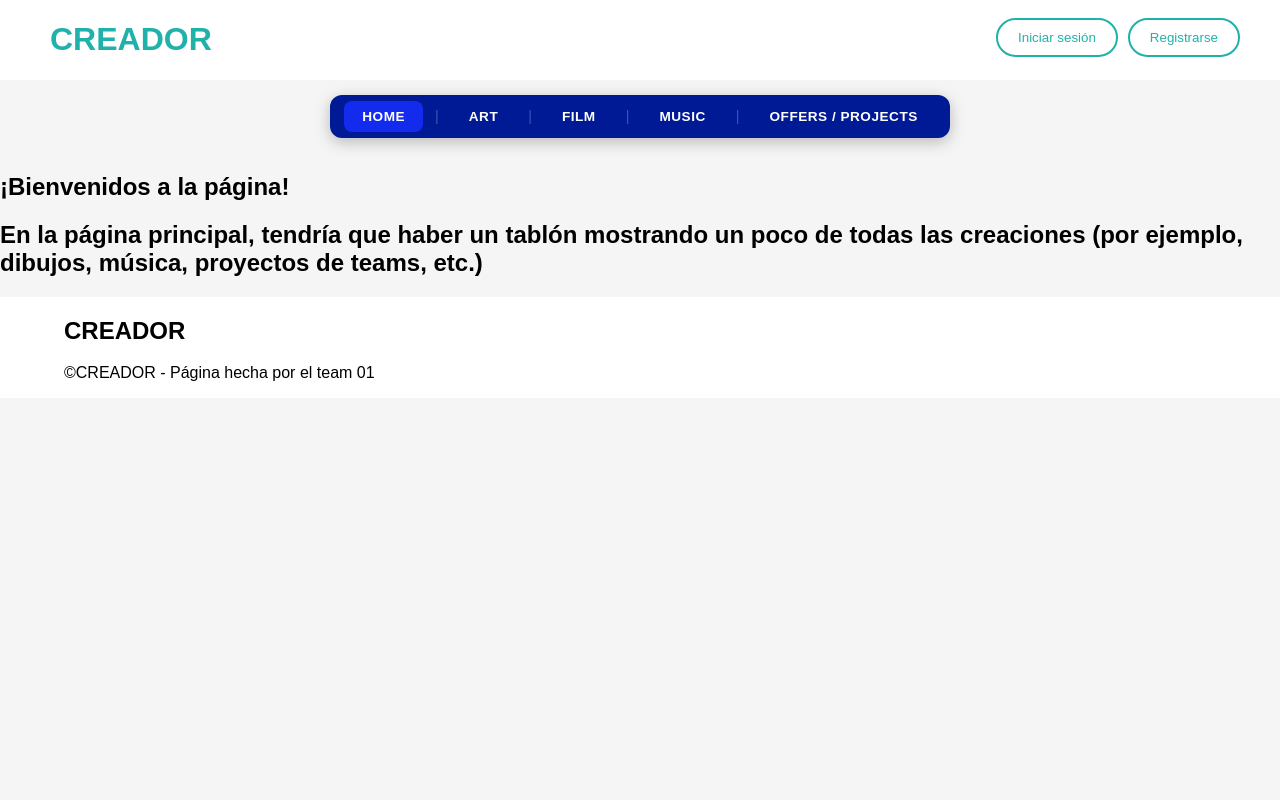
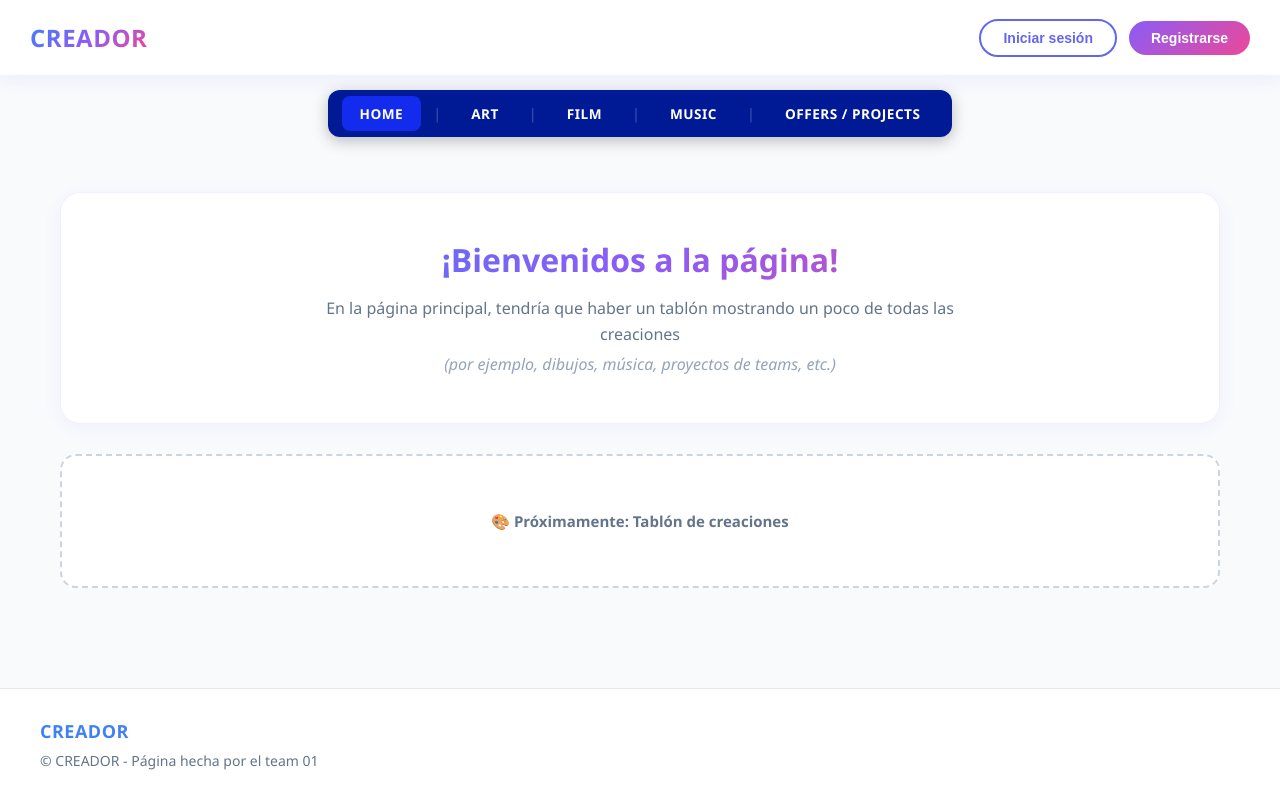
Before and after one commit to TrollerImpala/CREADOR, a React (Vite) app in the folder frontend/: page / in a window 1280 px wide. Built offline with nearby package versions, Linux system fonts and the light colour scheme.

Commit message:
Visuales

```diff
--- a/frontend/src/components/App/GaleriaArte-app.tsx
+++ b/frontend/src/components/App/GaleriaArte-app.tsx
@@ -2,14 +2,11 @@ import { useEffect, useState } from "react";
 import { useNavigate } from "react-router-dom";
 import Header from "./Header";
 import CreateTool from "./Create-tool";
-
 import Nav from "./Nav";
-
 import type { ArtInfo, CreateToolProps } from "../tools/types";
-
 import { errorMsg } from "../tools/errorUtils";
-
 import ArtPostPrev from "../templates/ArtTemplate";
+import '../../styles/GaleriaArte.css'; // <-- Única adición para aplicar los estilos
 
 function GaleriaArte() {
   const Navigate = useNavigate();
@@ -18,13 +15,7 @@ function GaleriaArte() {
 
   const obtenerPosts = async () => {
     try{
-      const response = await fetch(`${import.meta.env.VITE_API_URL}/Art/ArtPosts`);//, {
-      //   method : 'GET',
-      //   headers : {
-      //     'Content-Type' : 'application/json',
-      //     'Authorization' : `Bearer ${localStorage.getItem('access_token')}`
-      //   }}
-      // );
+      const response = await fetch(`${import.meta.env.VITE_API_URL}/Art/ArtPosts`);
       if (!response.ok) await errorMsg(response, 'Error al cargar el Arte');
 
       const data = await response.json();
@@ -40,17 +31,20 @@ function GaleriaArte() {
 
   return (
     <>
-
       <Header/>
       <Nav/>
 
-      <button onClick={() => Navigate('PostearArte')}>Postear Arte</button>
-      {posts.map((post) =>
-        <ArtPostPrev post={post} />
+      <div className="galeria-content">
+        <button className="btn-postear" onClick={() => Navigate('PostearArte')}>Postear Arte</button>
 
-      )}
+        <div className="posts-container">
+          {posts.map((post) =>
+            <ArtPostPrev post={post} />
+          )}
+        </div>
 
-      { (posts.length == 0) && <h3>Cargando...</h3>}
+        { (posts.length == 0) && <h3 className="cargando-texto">Cargando...</h3>}
+      </div>
     </>
   );
 }
--- a/frontend/src/components/App/GaleriaMusica-app.tsx
+++ b/frontend/src/components/App/GaleriaMusica-app.tsx
@@ -2,6 +2,7 @@ import { useEffect, useState } from "react";
 import { useNavigate } from "react-router-dom";
 import Header from "./Header";
 import CreateTool from "./Create-tool";
+import '../../styles/GaleriaMusica.css';
 
 import Nav from "./Nav";
 
@@ -11,6 +12,7 @@ import { useForm } from "../hooks/useForm";
 import { errorMsg } from "../tools/errorUtils";
 
 import MusicPostPrev from "../templates/MusicTemplate";
+
 function GaleriaMusica() {
   const Navigate = useNavigate();
 
@@ -18,13 +20,7 @@ function GaleriaMusica() {
 
   const obtenerPosts = async () => {
     try{
-      const response = await fetch('http://localhost:8080/api/Music/MusicPosts');//, {
-      //   method : 'GET',
-      //   headers : {[]
-      //     'Content-Type' : 'application/json',
-      //     'Authorization' : `Bearer ${localStorage.getItem('access_token')}`
-      //   }}
-      // );
+      const response = await fetch('http://localhost:8080/api/Music/MusicPosts');
       if (!response.ok) await errorMsg(response, 'Error al cargar la cancion');
 
       const data = await response.json();
@@ -39,19 +35,26 @@ function GaleriaMusica() {
   useEffect(() => { obtenerPosts(); }, []);
 
   return (
-    <>
-
+    <div className="galeria-musica-page">
       <Header/>
       <Nav/>
 
-      <button onClick={() => Navigate('PostearCancion')}>Postear Cancion</button>
-      {posts.map((post) =>
-        <MusicPostPrev post={post} />
+      <div className="galeria-musica-content">
+        <button className="btn-postear-cancion" onClick={() => Navigate('PostearCancion')}>
+          Postear Cancion
+        </button>
 
-      )}
+        <div className="music-grid">
+          {posts.map((post) =>
+            <div className="music-card-wrapper">
+              <MusicPostPrev post={post} />
+            </div>
+          )}
+        </div>
 
-      { (posts.length == 0) && <h3>Cargando...</h3>}
-    </>
+        { (posts.length == 0) && <h3 className="cargando-musica">Cargando...</h3>}
+      </div>
+    </div>
   );
 }
 
--- a/frontend/src/components/App/Header.tsx
+++ b/frontend/src/components/App/Header.tsx
@@ -2,7 +2,7 @@ import React, { useState, useEffect } from 'react';
 import { useNavigate } from 'react-router-dom';
 import { logout } from '../tools/logout';
 import '../../styles/Header.css';
-import '../../styles/Userboton.css'; // Importamos los estilos del botón
+import '../../styles/Userboton.css';
 
 function BotonLogin() {
   const navigate = useNavigate();
@@ -40,7 +40,6 @@ function BotonUser() {
   const [avatarUrl, setAvatarUrl] = useState('');
   const [inicial, setInicial] = useState('U');
 
-  // Consultamos el endpoint del backend para extraer la imagen de perfil actual
   useEffect(() => {
     const fetchUserAvatar = async () => {
       try {
@@ -85,12 +84,7 @@ function BotonUser() {
         <img
           src={avatarUrl}
           alt="Avatar"
-          style={{
-            width: '100%',
-            height: '100%',
-            borderRadius: '50%',
-            objectFit: 'cover'
-          }}
+          className="header-avatar-img"
         />
       ) : (
         inicial
@@ -111,7 +105,6 @@ export function Header() {
       {!accessToken ? (
         <div id="Ini-Reg">
           <BotonLogin />
-          <br />
           <BotonRegister />
         </div>
       ) : (
--- a/frontend/src/components/App/Posts/Postear-Arte.tsx
+++ b/frontend/src/components/App/Posts/Postear-Arte.tsx
@@ -3,6 +3,8 @@ import { useForm } from '../../hooks/useForm';
 
 import { errorMsg } from '../../tools/errorUtils';
 import { refreshToken } from '../../tools/refresh_token';
+
+import '../../../styles/Postear.css';
 
 interface ArtPostForm {
   title: string;
@@ -80,7 +82,7 @@ function PostearArte() {
 
       if (response.status === 401) {
         await refreshToken();
-//        console.log(localStorage.getItem('access_token'));
+//       console.log(localStorage.getItem('access_token'));
         const newAccessToken = localStorage.getItem('access_token');
 
         if (newAccessToken) {
--- a/frontend/src/components/Home.tsx
+++ b/frontend/src/components/Home.tsx
@@ -1,5 +1,5 @@
 import { useEffect } from 'react';
-import Header from './App/Header'; // Ajusta la ruta según la carpeta donde guardes Header.tsx
+import Header from './App/Header';
 import Nav from './App/Nav';
 import '../styles/Home.css';
 
@@ -10,27 +10,34 @@ function Home() {
   }, []);
 
   return (
-    <>
+    <div className="home-container">
       <Header />
-
       <Nav />
 
-      <section>
-        <h1>¡Bienvenidos a la página!</h1>
+      <main className="home-main">
+        <section className="welcome-hero">
+          <h1>¡Bienvenidos a la página!</h1>
+          <p className="welcome-subtitle">
+            En la página principal, tendría que haber un tablón mostrando un poco de todas las creaciones
+            <span>(por ejemplo, dibujos, música, proyectos de teams, etc.)</span>
+          </p>
+        </section>
 
-        <h2>
-          En la página principal, tendría que haber un tablón mostrando un poco de todas las creaciones
-          (por ejemplo, dibujos, música, proyectos de teams, etc.)
-        </h2>
-      </section>
+        {/* Espacio reservado para cuando implementes el tablón */}
+        <section className="dashboard-grid">
+          <div className="placeholder-card">
+            <p>🎨 Próximamente: Tablón de creaciones</p>
+          </div>
+        </section>
+      </main>
 
-      <footer>
-        <div>
+      <footer className="home-footer">
+        <div className="footer-content">
           <h2>CREADOR</h2>
-          <p>©CREADOR - Página hecha por el team 01</p>
+          <p>© CREADOR - Página hecha por el team 01</p>
         </div>
       </footer>
-    </>
+    </div>
   );
 }
 
--- a/frontend/src/components/templates/MusicTemplate.tsx
+++ b/frontend/src/components/templates/MusicTemplate.tsx
@@ -4,7 +4,7 @@ import type { MusicInfo } from "../tools/types";
 
 import '../../styles/templates-styles/MusicTemplate.css';
 
-function MusicPostPrev ( { post } : { post: MusicInfo } ) {
+function MusicPostPrev ( { post } : { post: MusicInfo }) {
     const Navigate = useNavigate();
 
     return (
--- /dev/null
+++ b/frontend/src/styles/GaleriaArte.css
@@ -0,0 +1,44 @@
+/* Contenedor general para organizar la página */
+.galeria-content {
+  max-width: 1200px;
+  margin: 0 auto;
+  padding: 30px 20px;
+  font-family: 'Segoe UI', Arial, sans-serif;
+}
+
+/* Botón de Postear Arte con degradado azul-violeta-rosado */
+.btn-postear {
+  display: inline-block;
+  padding: 12px 24px;
+  border-radius: 999px;
+  border: none;
+  background: linear-gradient(135deg, #3b82f6 0%, #8b5cf6 50%, #ec4899 100%);
+  color: white;
+  font-size: 15px;
+  font-weight: 600;
+  cursor: pointer;
+  margin-bottom: 30px;
+  transition: all 0.25s ease;
+  box-shadow: 0 4px 15px rgba(139, 92, 246, 0.25);
+}
+
+.btn-postear:hover {
+  transform: translateY(-2px);
+  box-shadow: 0 6px 20px rgba(236, 72, 153, 0.35);
+  opacity: 0.95;
+}
+
+/* Contenedor en cuadrícula para que los posts se vean ordenados */
+.posts-container {
+  display: grid;
+  grid-template-columns: repeat(auto-fill, minmax(280px, 1fr));
+  gap: 25px;
+}
+
+/* Texto de carga */
+.cargando-texto {
+  text-align: center;
+  color: #64748b;
+  font-weight: 600;
+  margin-top: 50px;
+}
--- a/frontend/src/styles/GaleriaMusica.css
+++ b/frontend/src/styles/GaleriaMusica.css
@@ -0,0 +1,63 @@
+/* Contenedor general */
+.galeria-musica-page {
+  background-color: #f8fafc;
+  min-height: 100vh;
+  font-family: 'Segoe UI', Arial, sans-serif;
+}
+
+.galeria-musica-content {
+  max-width: 1200px;
+  margin: 0 auto;
+  padding: 30px 20px;
+}
+
+/* Botón específico de Postear Canción (con degradado azul, violeta y rosado) */
+.btn-postear-cancion {
+  display: inline-block;
+  margin-bottom: 30px;
+  padding: 12px 24px;
+  border-radius: 999px;
+  border: none;
+  background: linear-gradient(135deg, #3b82f6 0%, #8b5cf6 50%, #ec4899 100%);
+  color: white;
+  font-size: 15px;
+  font-weight: 600;
+  cursor: pointer;
+  transition: all 0.25s ease;
+  box-shadow: 0 4px 15px rgba(139, 92, 246, 0.25);
+}
+
+.btn-postear-cancion:hover {
+  transform: translateY(-2px);
+  box-shadow: 0 6px 20px rgba(236, 72, 153, 0.35);
+  opacity: 0.95;
+}
+
+/* Cuadrícula para los posts de música */
+.music-grid {
+  display: grid;
+  grid-template-columns: repeat(auto-fill, minmax(280px, 1fr));
+  gap: 25px;
+}
+
+.music-card-wrapper {
+  background: white;
+  border-radius: 16px;
+  overflow: hidden;
+  box-shadow: 0 4px 15px rgba(111, 78, 255, 0.04);
+  border: 1px solid rgba(139, 92, 246, 0.1);
+  transition: transform 0.25s ease, box-shadow 0.25s ease;
+}
+
+.music-card-wrapper:hover {
+  transform: translateY(-4px);
+  box-shadow: 0 8px 25px rgba(139, 92, 246, 0.12);
+}
+
+/* Texto de Cargando */
+.cargando-musica {
+  text-align: center;
+  color: #64748b;
+  font-weight: 600;
+  margin-top: 50px;
+}
--- a/frontend/src/styles/Header.css
+++ b/frontend/src/styles/Header.css
@@ -1,62 +1,124 @@
+/* --- Header Principal --- */
 header {
-  background-color: white;
+  background-color: #ffffff;
+  display: flex;
+  justify-content: space-between;
+  align-items: center;
+  width: 100%;
+  height: 75px;
+  padding: 0 30px;
+  box-shadow: 0 4px 20px rgba(111, 78, 255, 0.08); /* Sutil sombra violeta */
+  box-sizing: border-box;
+  position: sticky;
+  top: 0;
+  z-index: 1000;
+}
+
+#title-head h1 {
+  margin: 0;
+  font-size: 24px;
+  font-weight: 800;
+  /* Degradado de azul a violeta y rosado para el título */
+  background: linear-gradient(135deg, #3b82f6 0%, #8b5cf6 50%, #ec4899 100%);
+  -webkit-background-clip: text;
+  -webkit-text-fill-color: transparent;
+  letter-spacing: 0.5px;
+}
+
+/* --- Contenedor de Iniciar Sesión / Registrarse --- */
+#Ini-Reg {
+  background-color: transparent;
   display: flex;
   justify-content: flex-end;
-  width: 100%;
+  align-items: center;
+  gap: 12px;
 }
 
-#title-head {
-  padding-left: 50px;
-  color: lightseagreen;
+/* --- Contenedor de Usuario y Logout --- */
+.user-actions-container {
+  display: flex;
+  align-items: center;
+  gap: 15px;
 }
 
-#Ini-Reg {
-  background-color: white;
-  display: flex;
-  justify-content: flex-end;
-  width: 100%;
-  padding-right: 40px;
-  height: 75px;
-  align-items: center;
-  gap: 5px;
+/* --- Estilos base compartidos para los botones --- */
+#Ini-Reg button,
+#btn-logout {
+  padding: 9px 22px;
+  border-radius: 999px;
+  font-size: 14px;
+  font-weight: 600;
+  cursor: pointer;
+  transition: all 0.25s ease-in-out;
 }
 
-#Ini-Reg button,
-#btn-logout {
-  padding: 10px 20px;
-  border-radius: 999px;
+/* Botón Iniciar Sesión (Borde azul/violeta) */
+#btn-log {
+  border: 2px solid #6366f1;
+  background-color: white;
+  color: #6366f1;
 }
 
-#btn-log,
-#btn-reg,
-#btn-logout {
-  border: 2px solid lightseagreen;
-  background-color: white;
-  color: lightseagreen;
-  cursor: pointer;
+#btn-log:hover {
+  background-color: #6366f1;
+  color: white;
+  box-shadow: 0 4px 12px rgba(99, 102, 241, 0.25);
 }
 
+/* Botón Registrarse (Fondo degradado violeta-rosado) */
+#btn-reg {
+  border: none;
+  background: linear-gradient(135deg, #8b5cf6 0%, #ec4899 100%);
+  color: white;
+  padding: 11px 24px; /* Un pelín más grande para compensar el borde */
+}
+
+#btn-reg:hover {
+  opacity: 0.9;
+  transform: translateY(-1px);
+  box-shadow: 0 4px 15px rgba(236, 72, 153, 0.35);
+}
+
+/* Botón Cerrar Sesión (Tono rojizo/rosado suave) */
+#btn-logout {
+  border: 2px solid #f43f5e;
+  background-color: white;
+  color: #f43f5e;
+}
+
+#btn-logout:hover {
+  background-color: #f43f5e;
+  color: white;
+  box-shadow: 0 4px 12px rgba(244, 63, 94, 0.25);
+}
+
+/* --- Avatar de Usuario --- */
 #btn-user-avatar {
-  width: 40px;
-  height: 40px;
+  width: 42px;
+  height: 42px;
   border-radius: 50%;
-  background-color: transparent; /* Quitamos el fondo gris por defecto si hay imagen */
   color: #fff;
-  border: none; /* Elimina cualquier borde */
-  outline: none; /* Elimina el borde de enfoque del navegador */
+  border: 2px solid #8b5cf6;
   cursor: pointer;
   font-weight: bold;
   display: flex;
   align-items: center;
   justify-content: center;
-  font-size: 16px;
-  overflow: hidden; /* Recorta perfectamente la imagen en círculo */
-  padding: 0; /* Elimina espacios internos del botón */
+  font-size: 15px;
+  overflow: hidden;
+  padding: 0;
+  outline: none;
+  transition: transform 0.2s ease, box-shadow 0.2s ease;
 }
 
-/* Si no tiene imagen y usa la inicial, le dejamos un fondito gris */
+#btn-user-avatar:hover {
+  transform: scale(1.06);
+  box-shadow: 0 0 12px rgba(139, 92, 246, 0.4);
+}
+
+/* Si no tiene imagen y usa la inicial (Fondo degradado) */
 #btn-user-avatar:not(:has(img)) {
-  background-color: #6c757d;
+  background: linear-gradient(135deg, #3b82f6 0%, #8b5cf6 100%);
 }
 
 .header-avatar-img {
--- a/frontend/src/styles/Home.css
+++ b/frontend/src/styles/Home.css
@@ -1,17 +1,115 @@
+/* --- Estilos Generales --- */
 html,
 body {
   margin: 0;
   padding: 0;
-  background-color: whitesmoke;
-  font-family: Arial, Helvetica, sans-serif;
+  background-color: #f8fafc; /* Un gris/blanco azulado muy moderno */
+  font-family: 'Segoe UI', Arial, Helvetica, sans-serif;
+  color: #1e293b;
   overflow-x: hidden;
 }
 
-footer {
-  background-color: white;
+.home-container {
   display: flex;
+  flex-direction: column;
+  min-height: 100vh;
 }
 
-footer > div {
-  margin-left: 5%;
+/* --- Contenido Principal (Hero / Sección de bienvenida) --- */
+.home-main {
+  flex: 1;
+  max-width: 1200px;
+  width: 100%;
+  margin: 0 auto;
+  padding: 40px 20px;
+  box-sizing: border-box;
 }
+
+.welcome-hero {
+  background: white;
+  padding: 45px 40px;
+  border-radius: 20px;
+  box-shadow: 0 4px 20px rgba(111, 78, 255, 0.05);
+  text-align: center;
+  border: 1px solid rgba(139, 92, 246, 0.1);
+}
+
+.welcome-hero h1 {
+  margin: 0 0 15px 0;
+  font-size: 32px;
+  font-weight: 800;
+  /* Degradado de azul a violeta y rosado en sintonía con el Header */
+  background: linear-gradient(135deg, #3b82f6 0%, #8b5cf6 50%, #ec4899 100%);
+  -webkit-background-clip: text;
+  -webkit-text-fill-color: transparent;
+}
+
+.welcome-subtitle {
+  font-size: 16px;
+  color: #64748b;
+  line-height: 1.6;
+  max-width: 700px;
+  margin: 0 auto;
+}
+
+.welcome-subtitle span {
+  display: block;
+  margin-top: 5px;
+  font-style: italic;
+  color: #94a3b8;
+}
+
+/* --- Sección del Tablón (Placeholder temporal) --- */
+.dashboard-grid {
+  margin-top: 30px;
+}
+
+.placeholder-card {
+  background: white;
+  border: 2px dashed #cbd5e1;
+  border-radius: 16px;
+  padding: 40px;
+  text-align: center;
+  color: #64748b;
+  font-weight: 600;
+  font-size: 15px;
+  transition: all 0.2s ease;
+}
+
+.placeholder-card:hover {
+  border-color: #8b5cf6;
+  color: #8b5cf6;
+}
+
+/* --- Footer Mejorado --- */
+.home-footer {
+  background-color: white;
+  border-top: 1px solid #e2e8f0;
+  padding: 30px 0;
+  margin-top: auto;
+}
+
+.footer-content {
+  max-width: 1200px;
+  margin: 0 auto;
+  padding: 0 30px;
+  display: flex;
+  flex-direction: column;
+  gap: 8px;
+}
+
+.footer-content h2 {
+  margin: 0;
+  font-size: 18px;
+  font-weight: 800;
+  background: linear-gradient(135deg, #3b82f6 0%, #8b5cf6 100%);
+  -webkit-background-clip: text;
+  -webkit-text-fill-color: transparent;
+  letter-spacing: 0.5px;
+}
+
+.footer-content p {
+  margin: 0;
+  font-size: 14px;
+  color: #64748b;
+}
--- /dev/null
+++ b/frontend/src/styles/Postear.css
@@ -0,0 +1,84 @@
+/* Contenedor general del formulario para centrarlo y darle fondo */
+form {
+  max-width: 500px;
+  margin: 40px auto;
+  padding: 35px;
+  background-color: #ffffff;
+  border-radius: 20px;
+  box-shadow: 0 4px 20px rgba(111, 78, 255, 0.06);
+  border: 1px solid rgba(139, 92, 246, 0.1);
+  display: flex;
+  flex-direction: column;
+  gap: 15px;
+  font-family: 'Segoe UI', Arial, sans-serif;
+}
+
+/* Etiquetas */
+label {
+  font-size: 14px;
+  font-weight: 600;
+  color: #475569;
+}
+
+/* Campos de texto y selector */
+input[type="text"],
+textarea,
+select {
+  padding: 12px 15px;
+  border-radius: 10px;
+  border: 1px solid #cbd5e1;
+  font-size: 14px;
+  background-color: #fff;
+  color: #1e293b;
+  outline: none;
+  transition: all 0.2s ease;
+}
+
+input[type="text"]:focus,
+textarea:focus,
+select:focus {
+  border-color: #8b5cf6;
+  box-shadow: 0 0 0 3px rgba(139, 92, 246, 0.15);
+}
+
+textarea {
+  resize: vertical;
+  min-height: 90px;
+}
+
+/* Input de tipo archivo personalizado */
+input[type="file"] {
+  font-size: 14px;
+  color: #64748b;
+  padding: 10px;
+  border: 2px dashed #cbd5e1;
+  border-radius: 10px;
+  background-color: #f8fafc;
+  cursor: pointer;
+  transition: border-color 0.2s ease;
+}
+
+input[type="file"]:hover {
+  border-color: #8b5cf6;
+}
+
+/* Botón de envío con degradado azul, violeta y rosado */
+button[type="submit"] {
+  margin-top: 10px;
+  padding: 13px;
+  border-radius: 999px;
+  border: none;
+  background: linear-gradient(135deg, #3b82f6 0%, #8b5cf6 50%, #ec4899 100%);
+  color: white;
+  font-size: 16px;
+  font-weight: 600;
+  cursor: pointer;
+  transition: all 0.25s ease;
+  box-shadow: 0 4px 15px rgba(139, 92, 246, 0.25);
+}
+
+button[type="submit"]:hover {
+  transform: translateY(-2px);
+  box-shadow: 0 6px 20px rgba(236, 72, 153, 0.35);
+  opacity: 0.95;
+}
```
